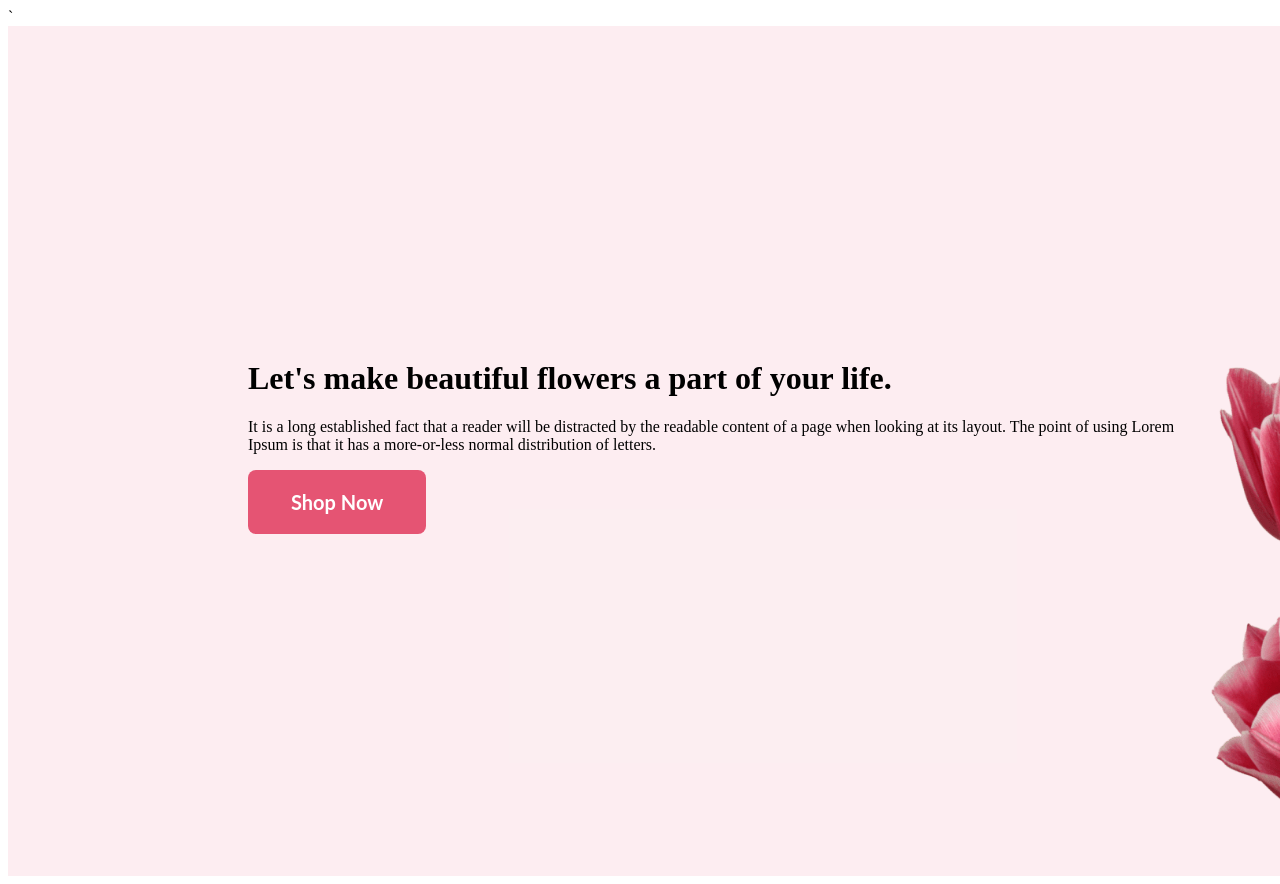
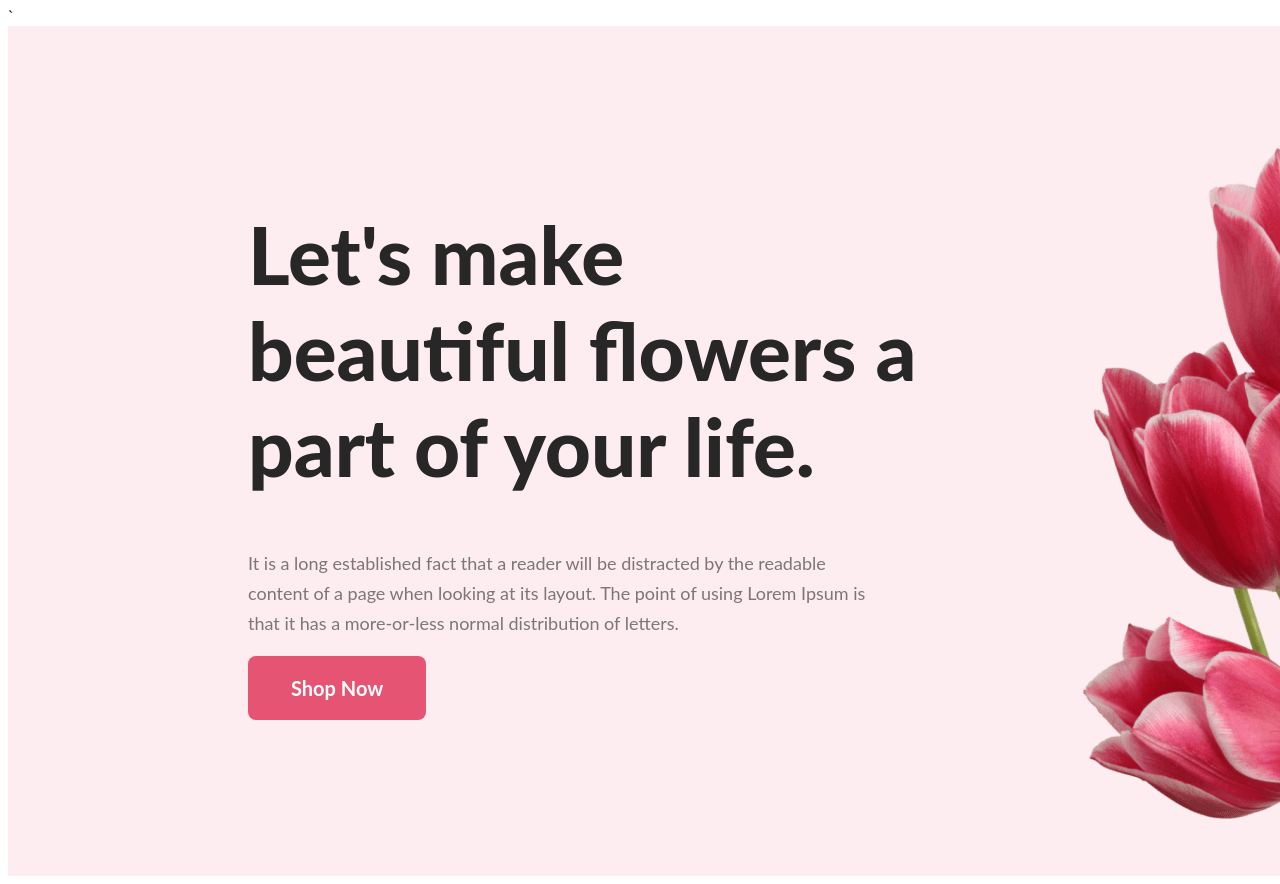
Before and after one commit to TonmoyShahriar23/Flower-shop, a plain HTML site: page index.html in a window 1280 px wide. Shown: the top 884 px of the page. Drawn offline with Linux system fonts and the light colour scheme.

Commit message:
final header

```diff
--- a/index.html
+++ b/index.html
@@ -12,8 +12,9 @@
 
         <div class="banner">
             <div class="banner-content">
-                <h1>Let's make beautiful flowers a part of your life.</h1>
-            <p>
+                <h1 class="heading">Let's make
+                    beautiful flowers a part of your life.</h1>
+            <p class="pera">
                 It is a long established fact that a reader will be distracted by the readable content of a page when looking at its layout. The point of using Lorem Ipsum is that it has a more-or-less normal distribution of letters.
             </p>
             <button class="btn-primary">
--- a/styles/flower.css
+++ b/styles/flower.css
@@ -17,7 +17,6 @@
 
 nav {
     justify-content: baseline;
-    margin: 0px 150px 240px 240px;
 
 }
 
@@ -29,18 +28,37 @@ nav {
 }
 
 .banner {
-    padding: 10px 240px;
+    padding: 10px 240px 0px 240px;
     display: flex;
     align-items: center;
+    justify-content: space-between;
 }
 
-.banner .navpic {
-    width: 500px;
-
-}
+.banner .navpic {}
 
 .navpic {
     width: 635px;
     height: 800px;
     flex-shrink: 0;
+    margin-bottom: 0;
 }
+
+.heading {
+    color: #272727;
+    font-family: Lato;
+    font-size: 80px;
+    font-style: normal;
+    font-weight: 800;
+    line-height: normal;
+    width: 708px;
+}
+
+.pera {
+    color: rgba(39, 39, 39, 0.60);
+    font-family: Lato;
+    font-size: 18px;
+    font-style: normal;
+    font-weight: 400;
+    line-height: 30px;
+    width: 634px;
+}
```
